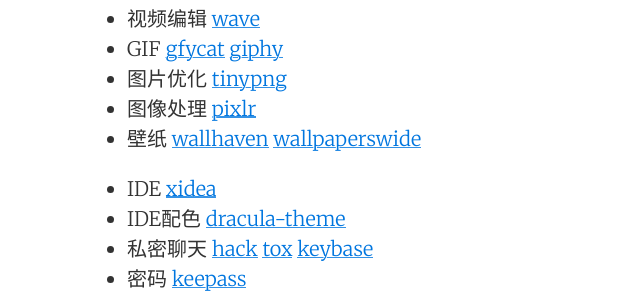
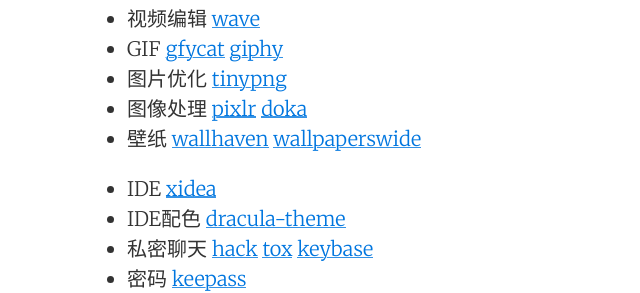
Before and after one commit to cppy/cppy.github.io, a Jekyll site: the page built from _posts/2017-01-01-.md, in a window 1280 px wide and 900 px high, scrolled down 2854 px. Shown: the part 164-457 px from the top of the window, without its empty margins (133-773 px from the left). Built offline with Jekyll 4.4.1, drawn with Linux system fonts in a browser that asks for light colours; nearby versions of some CDN libraries.

Commit message:
Update 2017-01-01-.md

```diff
--- a/_posts/2017-01-01-.md
+++ b/_posts/2017-01-01-.md
@@ -280,6 +280,7 @@
             [giphy](https://giphy.com/)
 * 图片优化    [tinypng](https://tinypng.com/)
 * 图像处理    [pixlr](https://pixlr.com)
+             [doka](https://doka.photo)
 * 壁纸      [wallhaven](https://alpha.wallhaven.cc/)
             [wallpaperswide](http://wallpaperswide.com/)
 
```
